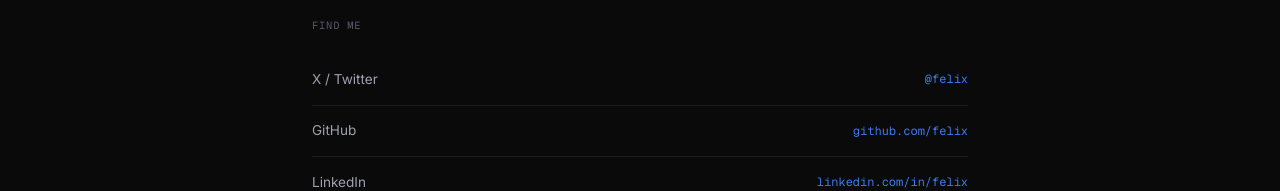
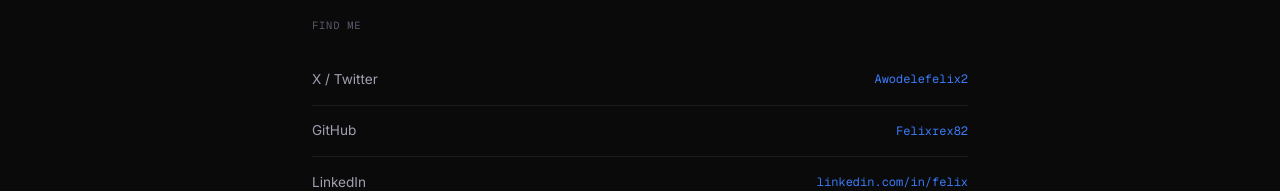
Before and after one commit to Felixrex82/operators-notes, a Next.js app: page /contact in a window 1280 px wide. Shown: the part 326-517 px from the top of the page. Built offline with nearby package versions, Linux system fonts and the light colour scheme.

Commit message:
Update social media links and handles

```diff
--- a/app/contact/page.tsx
+++ b/app/contact/page.tsx
@@ -35,10 +35,10 @@ export default function ContactPage() {
   } as React.CSSProperties;
 
   const socials = [
-    { label: "X / Twitter", handle: "@felix", href: "https://x.com" },
-    { label: "GitHub", handle: "github.com/felix", href: "https://github.com" },
-    { label: "LinkedIn", handle: "linkedin.com/in/felix", href: "https://linkedin.com" },
-    { label: "Email", handle: "felix@operatorsnotes.com", href: "mailto:felix@operatorsnotes.com" },
+    { label: "X / Twitter", handle: "Awodelefelix2", href: "https://x.com/AwodeleFelix2" },
+    { label: "GitHub", handle: "Felixrex82", href: "https://github.com/felixrex82" },
+    { label: "LinkedIn", handle: "linkedin.com/in/felix", href: "https://www.linkedin.com/in/awodele-felix-1651021b2/" },
+    { label: "Email", handle: "felix@operatorsnotes.com", href: "olamidefelix82@gmail.com" },
   ];
 
   return (
```
